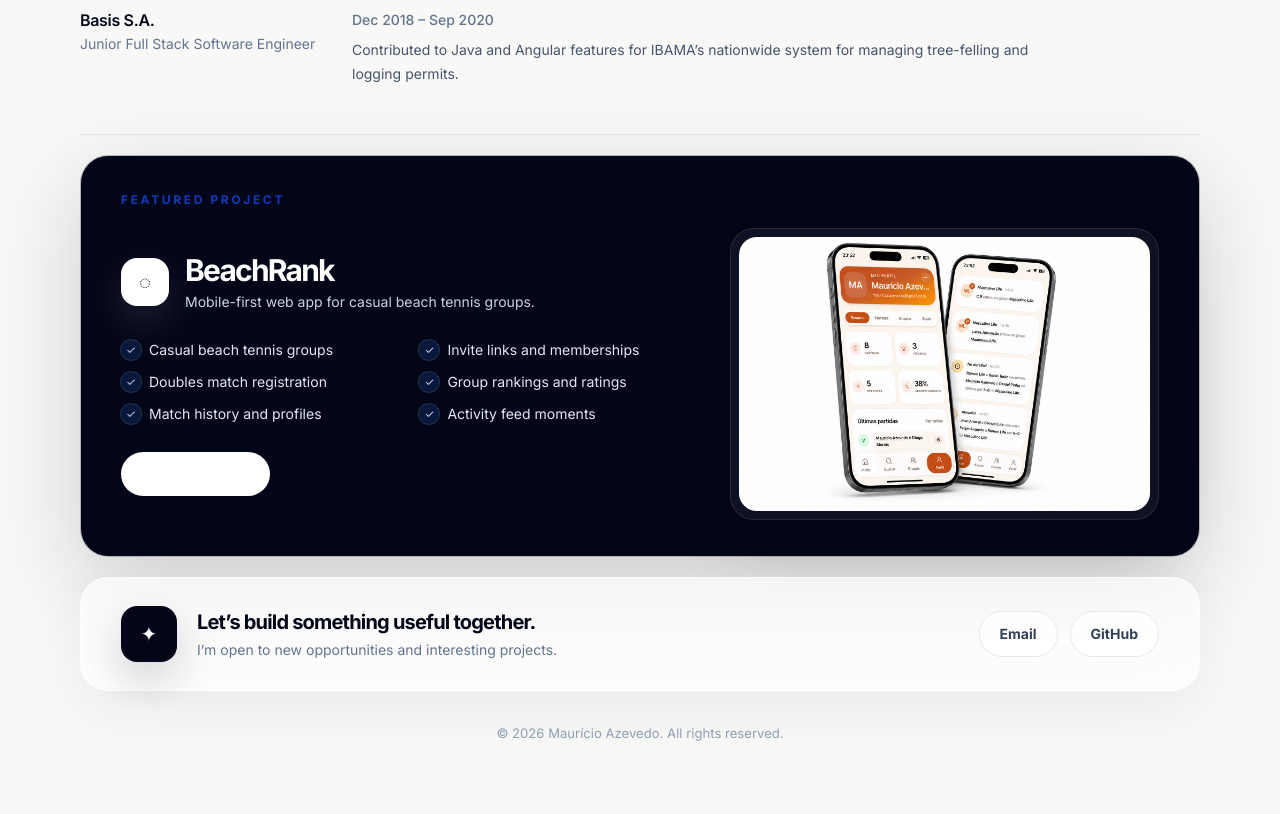
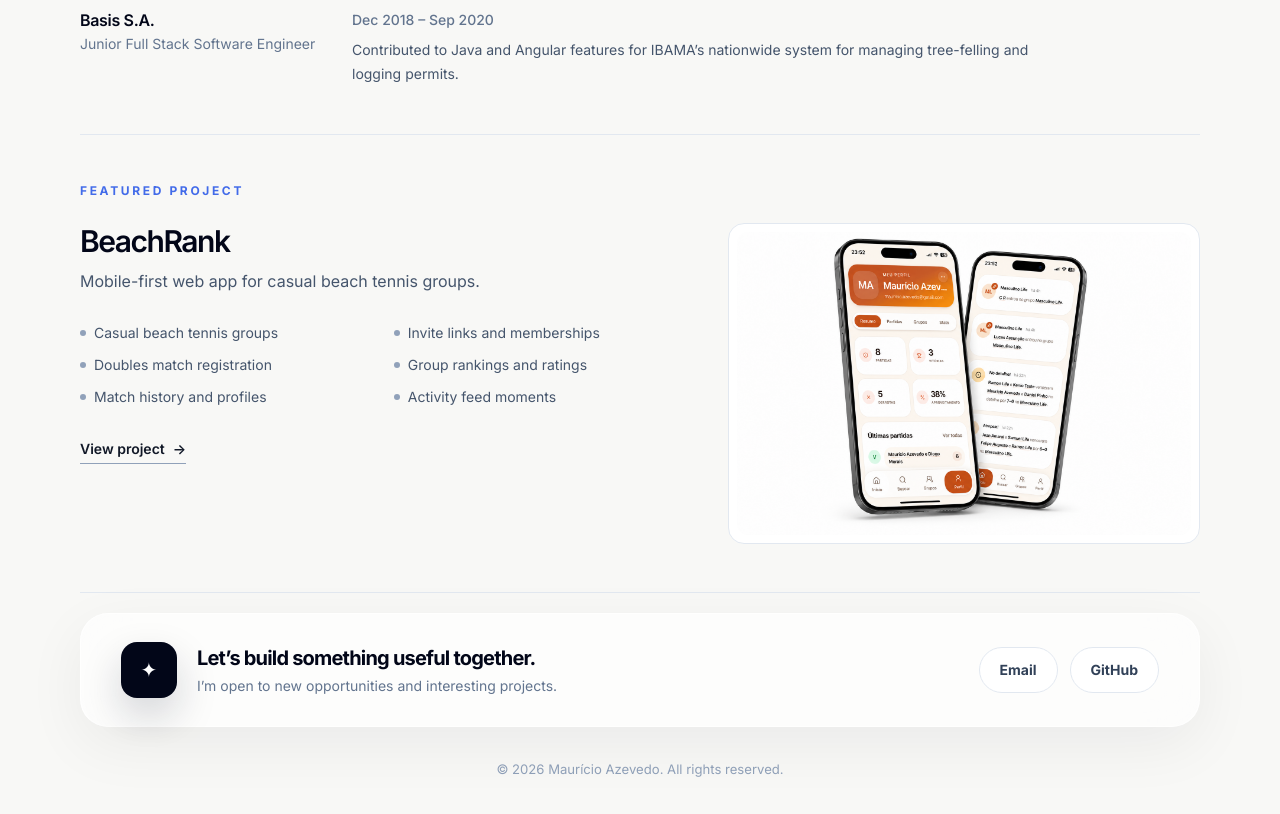
Before and after one commit to mauricio-azevedo/portfolio, a React (Vite) app: page / in a window 1280 px wide. Shown: the part 1560-2374 px from the top of the page. Before the commit the page ends 2338 px from the top, so only its background shows below. Built offline with nearby package versions, Linux system fonts and the light colour scheme.

Commit message:
Simplify featured project section

```diff
--- a/src/components/FeaturedProject.tsx
+++ b/src/components/FeaturedProject.tsx
@@ -4,49 +4,30 @@ import { SectionLabel } from './SectionLabel';
 
 export function FeaturedProject() {
   return (
-    <section
-      id="projects"
-      className="mt-5 rounded-[28px] border border-white/70 bg-slate-950 px-10 py-9 text-white shadow-[0_28px_90px_rgba(15,23,42,0.18)] max-[980px]:px-6 max-[980px]:py-7"
-      aria-labelledby="project-title"
-    >
+    <section id="projects" className="border-b border-slate-200 py-12" aria-labelledby="project-title">
       <SectionLabel>Featured Project</SectionLabel>
 
-      <article className="mt-5 grid gap-8 lg:grid-cols-[minmax(0,0.86fr)_minmax(320px,0.64fr)] lg:items-center">
+      <article className="mt-6 grid gap-10 lg:grid-cols-[minmax(0,0.9fr)_minmax(320px,0.7fr)] lg:items-start">
         <div>
-          <div className="mb-7 flex items-center gap-4">
-            <div
-              className="grid size-12 flex-none place-items-center rounded-2xl bg-white text-xl font-extrabold text-slate-950 shadow-[0_16px_40px_rgba(255,255,255,0.12)]"
-              aria-hidden="true"
-            >
-              ◌
-            </div>
-            <div>
-              <h2 id="project-title" className="m-0 text-3xl font-bold tracking-[-0.06em] text-white">
-                {featuredProject.name}
-              </h2>
-              <p className="mt-1 text-sm leading-snug text-slate-300">{featuredProject.summary}</p>
-            </div>
-          </div>
+          <h2 id="project-title" className="m-0 text-3xl font-semibold tracking-[-0.05em] text-slate-950">
+            {featuredProject.name}
+          </h2>
+          <p className="mt-2 max-w-[540px] text-base leading-7 text-slate-600">{featuredProject.summary}</p>
 
           <ul
-            className="mb-7 grid grid-cols-2 gap-x-5 gap-y-3 p-0 max-[720px]:grid-cols-1"
+            className="mt-7 grid grid-cols-2 gap-x-5 gap-y-3 p-0 max-[720px]:grid-cols-1"
             aria-label={`${featuredProject.name} features`}
           >
             {featuredProject.features.map((feature) => (
-              <li key={feature} className="flex items-center gap-2 text-sm text-slate-200">
-                <span
-                  className="grid size-5 flex-none place-items-center rounded-full bg-blue-500/15 text-[0.7rem] text-blue-200 ring-1 ring-blue-300/20"
-                  aria-hidden="true"
-                >
-                  ✓
-                </span>
+              <li key={feature} className="flex items-center gap-2 text-sm text-slate-600">
+                <span className="size-1.5 rounded-full bg-slate-400" aria-hidden="true" />
                 {feature}
               </li>
             ))}
           </ul>
 
           <a
-            className="inline-flex items-center gap-2.5 rounded-full bg-white px-5 py-3 text-sm font-bold text-slate-950 transition-transform hover:-translate-y-0.5"
+            className="mt-8 inline-flex items-center gap-2 border-b border-slate-400 pb-1 text-sm font-semibold text-slate-950 transition-colors hover:border-slate-950"
             href={featuredProject.repositoryUrl}
             target="_blank"
             rel="noreferrer"
@@ -56,12 +37,9 @@ export function FeaturedProject() {
           </a>
         </div>
 
-        <div
-          className="overflow-hidden rounded-[24px] border border-white/10 bg-white/5 p-2 shadow-[0_22px_70px_rgba(0,0,0,0.2)]"
-          aria-label={`${featuredProject.name} project preview`}
-        >
+        <div className="overflow-hidden rounded-2xl border border-slate-200 bg-white p-2" aria-label={`${featuredProject.name} project preview`}>
           <img
-            className="block w-full rounded-[18px]"
+            className="block w-full rounded-xl"
             src={getPublicAssetUrl(featuredProject.image.src)}
             alt={featuredProject.image.alt}
             loading="lazy"
```
